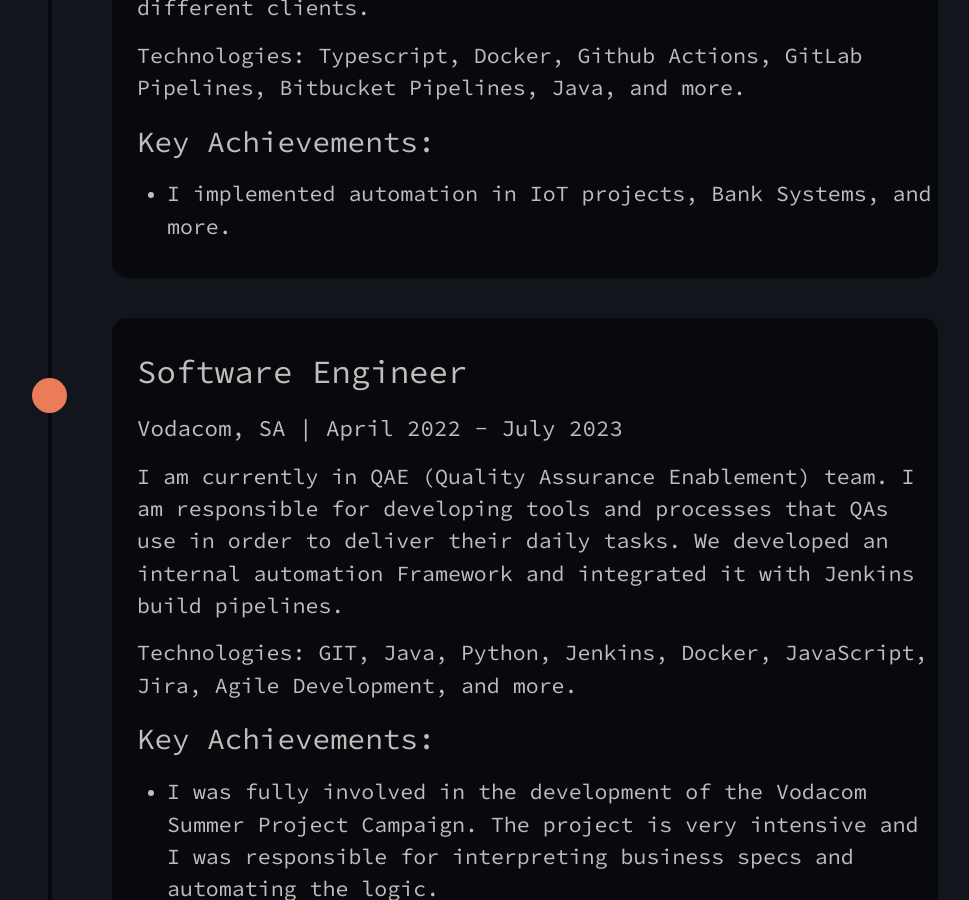
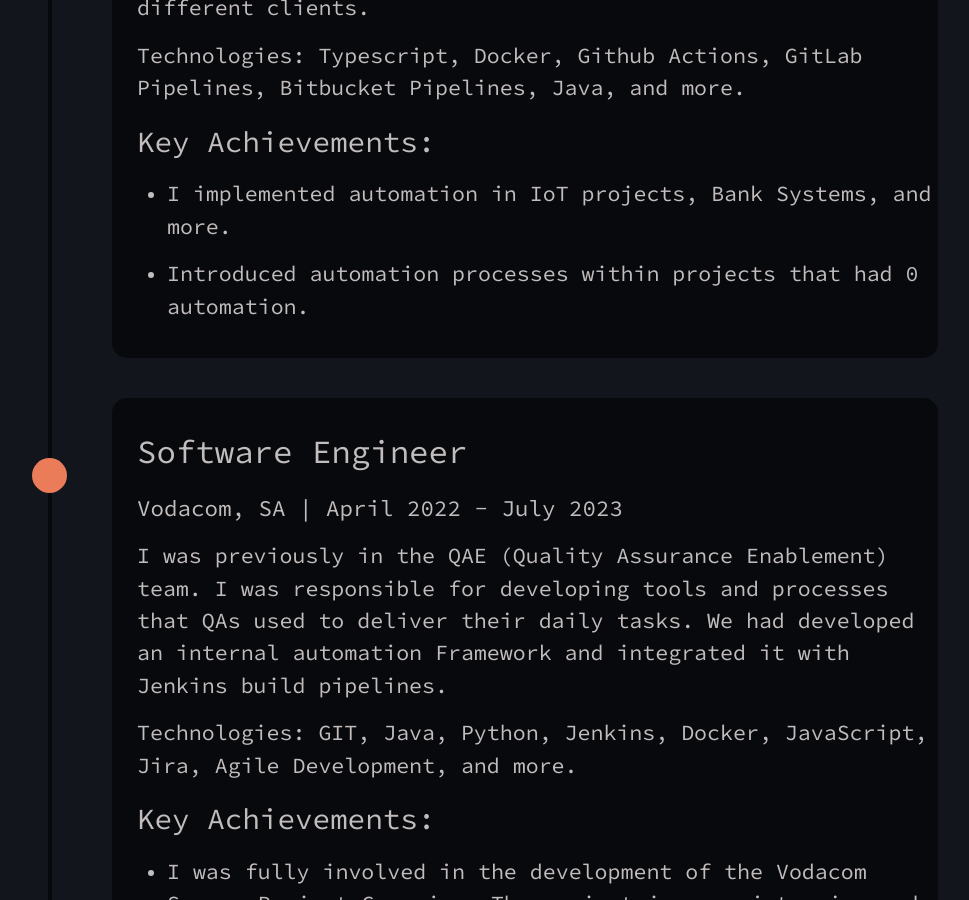
Before and after one commit to feelthedimez/feelthedimez.github.io, a Jekyll site: the page built from about.markdown, in a window 1280 px wide and 900 px high, scrolled down 987 px. Shown: the whole window, without its empty margins (147-1116 px from the left). Built offline with Jekyll 4.4.1, drawn with Linux system fonts in a browser that asks for light colours.

Commit message:
chore: fixed wording for work history - past tense

```diff
--- a/_data/work_experience.yml
+++ b/_data/work_experience.yml
@@ -1,7 +1,8 @@
 - company_name: Sovtech Africa
   role: Software Automation Engineer
   duration: July 2023 - Present
-  description: I am a Software Automation Engineer at Sovtech. I am responsible for developing automation frameworks,
+  description:
+    I am a Software Automation Engineer at Sovtech. I am responsible for developing automation frameworks,
     and implementing automation in different projects.
 
     I work with different clients.
@@ -9,13 +10,15 @@
   technologies: Typescript, Docker, Github Actions, GitLab Pipelines, Bitbucket Pipelines, Java, and more.
   key_achievements:
     - I implemented automation in IoT projects, Bank Systems, and more.
+    - Introduced automation processes within projects that had 0 automation.
 
 - company_name: Vodacom, SA
   role: Software Engineer
   duration: April 2022 - July 2023
-  description: I am currently in QAE (Quality Assurance Enablement) team. I am responsible for developing tools and processes
-    that QAs use in order to deliver their daily tasks. We developed an internal automation Framework and integrated it with Jenkins
-    build pipelines.
+  description:
+    I was previously in the QAE (Quality Assurance Enablement) team. I was responsible for
+    developing tools and processes that QAs used to deliver their daily tasks. We had developed an internal automation
+    Framework and integrated it with Jenkins build pipelines.
   technologies: GIT, Java, Python, Jenkins, Docker, JavaScript, Jira, Agile Development, and more.
   key_achievements:
     - I was fully involved in the development of the Vodacom Summer Project Campaign. The project is very intensive and I was
@@ -35,17 +38,18 @@
 - company_name: WeThinkCode NPC
   role: Graphic Designer
   duration: August 2020 - March 2022
-  description: It was my responsibility to design graphic elements for print and digital media, and I also worked closely with the marketing team,
+  description:
+    It was my responsibility to design graphic elements for print and digital media, and I also worked closely with the marketing team,
     videography team, and content writing team to create quality, effective designs.
   technologies: Adobe Photoshop, Adobe Illustrator, Figma, Adobe Premiere Pro
   key_achievements:
     - Fully rebranded WeThinkCode_, and left a very huge branding substantial mark.
 
-
 - company_name: Personal Business - <i>feelthedimez</i>
   role: Freelance Designer
   duration: 2019 - 2022
-  description: I was working as a Freelance designer for almost 2 years. I used to create static websites for clients, design, and brand their companies,
+  description:
+    I was working as a Freelance designer for almost 2 years. I used to create static websites for clients, design, and brand their companies,
     and plan UI/UX design layouts with Figma. I also created e-commerce websites using WordPress.
   technologies: HTML, CSS, Vanilla JavaScript, Jekyll, WordPress, Adobe Photoshop, Adobe Illustrator, Figma, Adobe Premiere Pro
   key_achievements:
```
